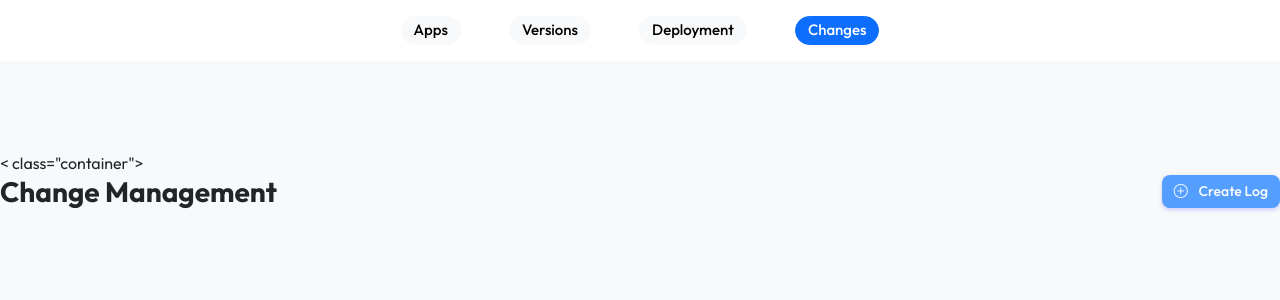
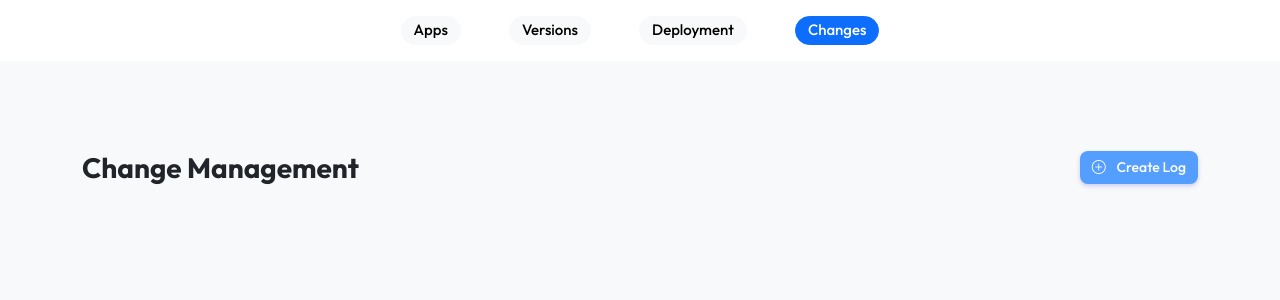
Before and after one commit to manish-drake/dev-optics-frontend, an Angular app: page /change in a window 1280 px wide. Shown: the top 300 px of the page. Built offline with nearby package versions, Linux system fonts and the light colour scheme; no server answers.

Commit message:
fix the cancel button in app-component

```diff
--- a/src/app/pages/changes/changes.component.html
+++ b/src/app/pages/changes/changes.component.html
@@ -1,5 +1,5 @@
 <div class="changes-container">
-    < class="container">
+    <div class="container">
         <!-- Header -->
         <div class="d-flex justify-content-between align-items-center mb-4">
             <h2 class="h3 mb-0 fw-bold text-dark">Change Management</h2>
```
